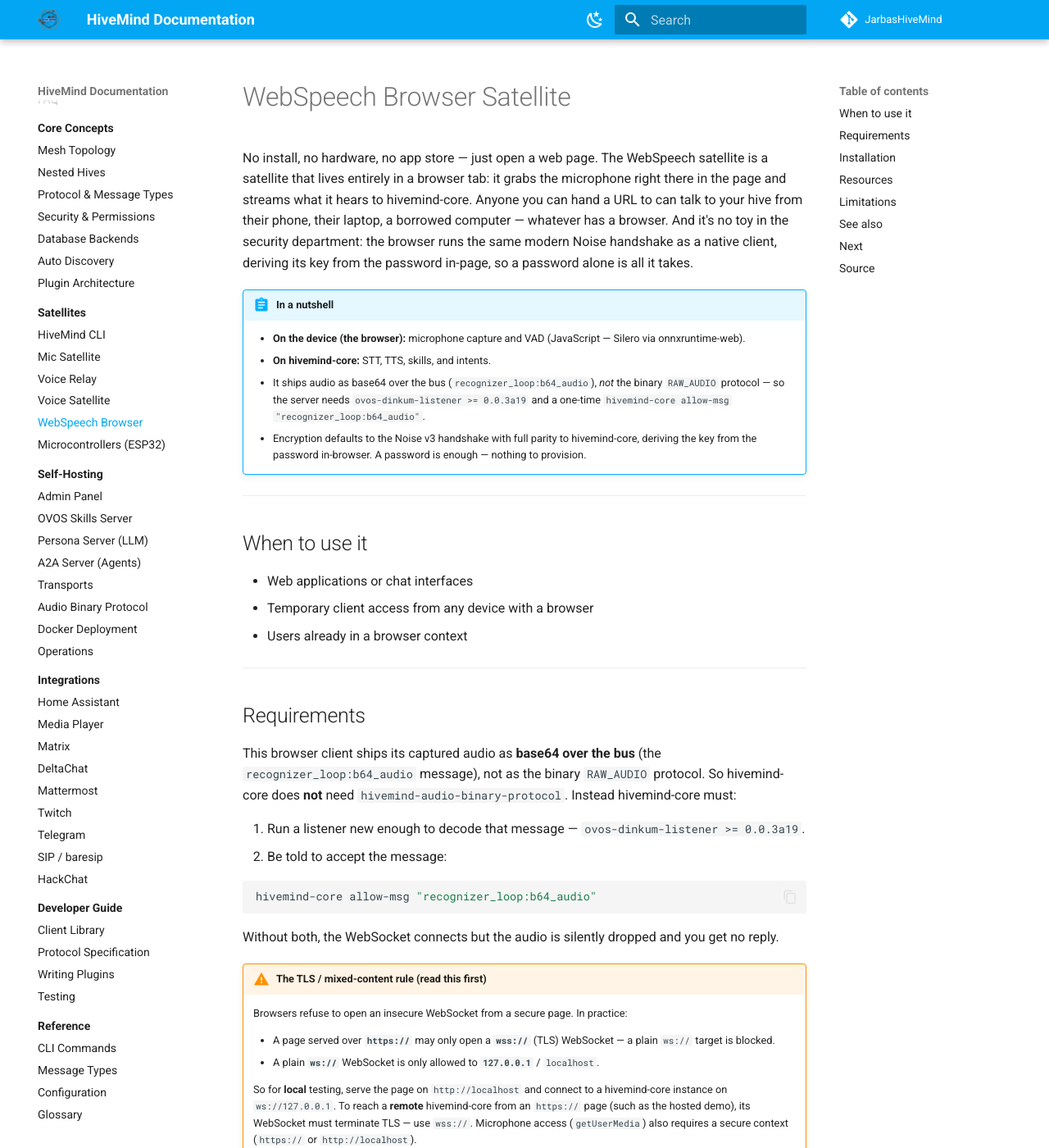
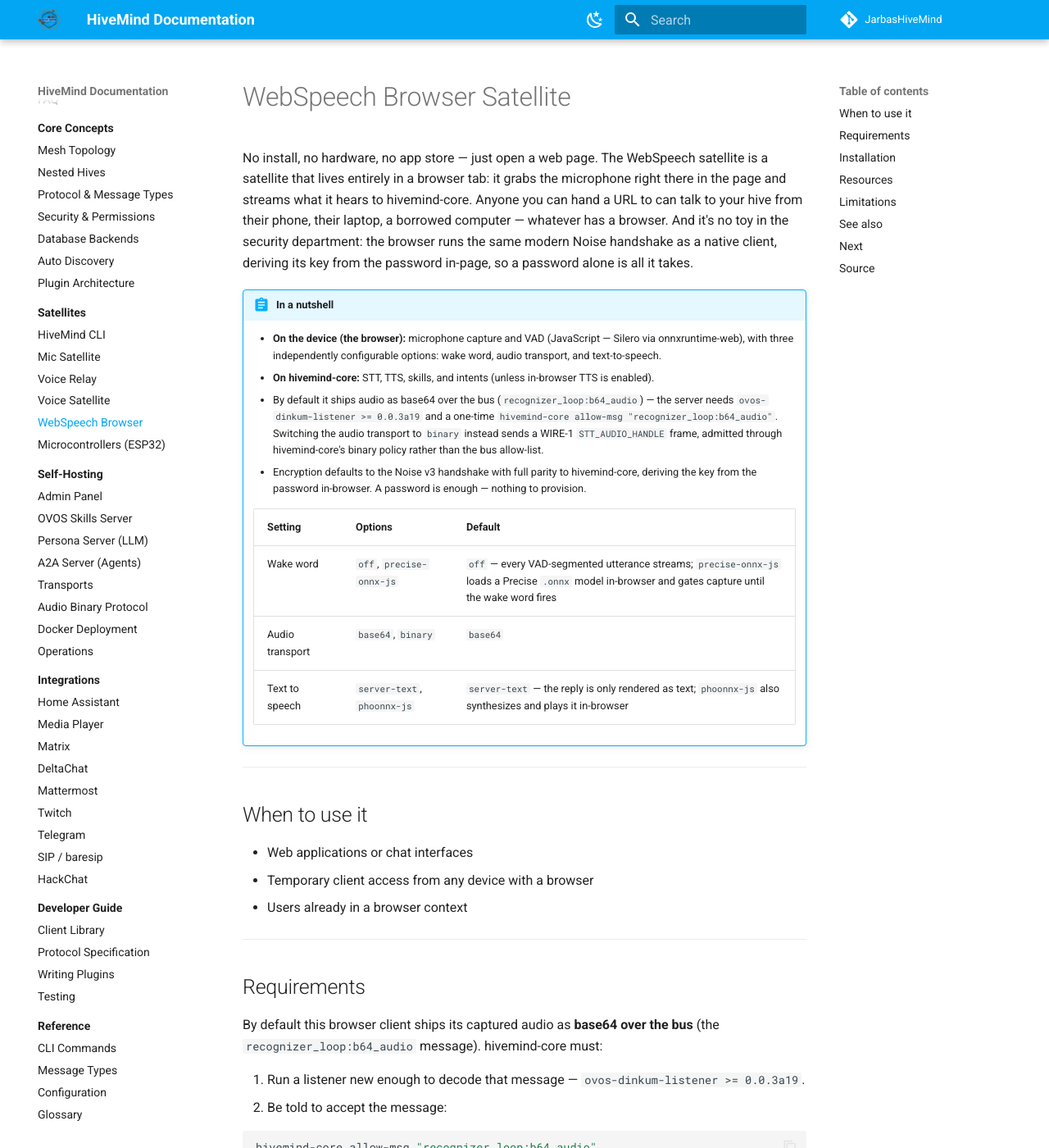
Before and after one commit to JarbasHiveMind/HiveMind-community-docs, an MkDocs documentation site: the page built from docs/satellites/webspeech.md, in a window 1280 px wide and 1400 px high. Shown: the whole window at 82% size. Built offline with MkDocs 1.6.1 and Material for MkDocs 9.7.7, drawn with Linux system fonts in a browser that asks for light colours; some of the changed text lies outside the part shown.

Commit message:
fix: webspeech.md describes a prior no-wake-word, base64-only version
hivemind-webspeech#14 added a Settings panel with three independent
options: wake word (off/precise-onnx-js), audio transport
(base64/binary), and text-to-speech (server-text/phoonnx-js). The
page's "No wakeword" and base64-only framing described only the
pre-#14 defaults. Documented all three options and the binary
transport's requirements (hivemind-audio-binary-protocol, admitted via
binary policy rather than the allow-msg whitelist).

Co-Authored-By: Claude Fable 5 <noreply@anthropic.com>

```diff
--- a/docs/satellites/webspeech.md
+++ b/docs/satellites/webspeech.md
@@ -9,10 +9,16 @@ Noise handshake as a native client, deriving its key from the password in-page,
 password alone is all it takes.
 
 !!! abstract "In a nutshell"
-    - **On the device (the browser):** microphone capture and VAD (JavaScript — Silero via onnxruntime-web).
-    - **On hivemind-core:** STT, TTS, skills, and intents.
-    - It ships audio as base64 over the bus (`recognizer_loop:b64_audio`), *not* the binary `RAW_AUDIO` protocol — so the server needs `ovos-dinkum-listener >= 0.0.3a19` and a one-time `hivemind-core allow-msg "recognizer_loop:b64_audio"`.
+    - **On the device (the browser):** microphone capture and VAD (JavaScript — Silero via onnxruntime-web), with three independently configurable options: wake word, audio transport, and text-to-speech.
+    - **On hivemind-core:** STT, TTS, skills, and intents (unless in-browser TTS is enabled).
+    - By default it ships audio as base64 over the bus (`recognizer_loop:b64_audio`) — the server needs `ovos-dinkum-listener >= 0.0.3a19` and a one-time `hivemind-core allow-msg "recognizer_loop:b64_audio"`. Switching the audio transport to `binary` instead sends a WIRE-1 `STT_AUDIO_HANDLE` frame, admitted through hivemind-core's binary policy rather than the bus allow-list.
     - Encryption defaults to the Noise v3 handshake with full parity to hivemind-core, deriving the key from the password in-browser. A password is enough — nothing to provision.
+
+    | Setting | Options | Default |
+    |---|---|---|
+    | Wake word | `off`, `precise-onnx-js` | `off` — every VAD-segmented utterance streams; `precise-onnx-js` loads a Precise `.onnx` model in-browser and gates capture until the wake word fires |
+    | Audio transport | `base64`, `binary` | `base64` |
+    | Text to speech | `server-text`, `phoonnx-js` | `server-text` — the reply is only rendered as text; `phoonnx-js` also synthesizes and plays it in-browser |
 
 ---
 
@@ -26,9 +32,8 @@ password alone is all it takes.
 
 ## Requirements
 
-This browser client ships its captured audio as **base64 over the bus** (the
-`recognizer_loop:b64_audio` message), not as the binary `RAW_AUDIO` protocol. So
-hivemind-core does **not** need `hivemind-audio-binary-protocol`. Instead hivemind-core must:
+By default this browser client ships its captured audio as **base64 over the bus** (the
+`recognizer_loop:b64_audio` message). hivemind-core must:
 
 1. Run a listener new enough to decode that message — `ovos-dinkum-listener >= 0.0.3a19`.
 2. Be told to accept the message:
@@ -39,6 +44,11 @@ hivemind-core does **not** need `hivemind-audio-binary-protocol`. Instead hivemi
 
 Without both, the WebSocket connects but the audio is silently dropped and you get no
 reply.
+
+Switching the page's **Audio transport** setting to `binary` instead sends each utterance
+as a WIRE-1 `STT_AUDIO_HANDLE` raw-PCM binary frame, smaller on the wire with no base64
+inflation. That path needs `hivemind-audio-binary-protocol` on hivemind-core and is
+admitted through its binary policy, not the `allow-msg` whitelist.
 
 !!! warning "The TLS / mixed-content rule (read this first)"
     Browsers refuse to open an insecure WebSocket from a secure page. In practice:
@@ -65,10 +75,12 @@ reply.
       configuration and no provisioned key. It falls back to the legacy V1 handshake
       (PBKDF2-HMAC-SHA256 + AES-GCM) against older hivemind-core versions, or when a minimal bundle
       ships without `@noble`.
-    - **No wakeword.** Capture is push-to-talk, gated by a **Start VAD** / **Stop VAD**
-      toggle. Voice activity detection uses the **Silero VAD** model run in the browser
-      via **onnxruntime-web** (`@ricky0123/vad-web`), loaded from a CDN — so the page
-      needs network access on first load.
+    - **Wake word is off by default,** so capture is push-to-talk, gated by a **Start
+      VAD** / **Stop VAD** toggle. Setting **Wake word** to `precise-onnx-js` loads a
+      Precise `.onnx` model in-browser and gates capture on it instead — nothing streams
+      until the wake word fires. Voice activity detection uses the **Silero VAD** model
+      run in the browser via **onnxruntime-web** (`@ricky0123/vad-web`), loaded from a
+      CDN — so the page needs network access on first load.
 
 ---
 
@@ -91,7 +103,7 @@ No installation required on the client side. Include the [HiveMind.js](https://g
 - Browser VAD capabilities vary by browser and platform
 - Requires JavaScript support
 - Microphone access requires user permission (browser security model)
-- No wakeword — capture is VAD-gated push-to-talk via a VAD toggle button
+- Wake word off by default — capture is VAD-gated push-to-talk via a VAD toggle button, unless `precise-onnx-js` wake word is enabled in the page's settings
 
 ---
 
```
